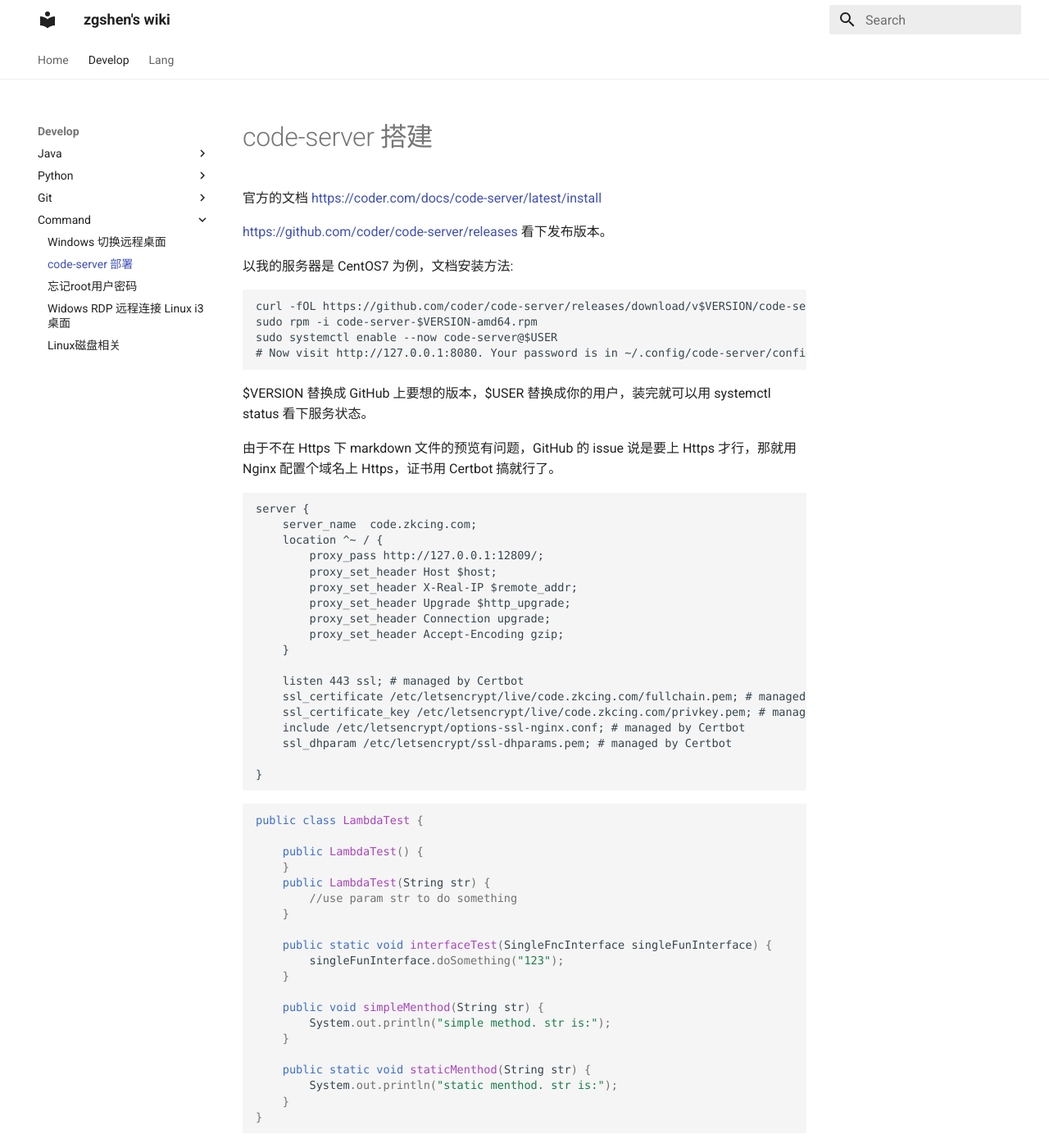
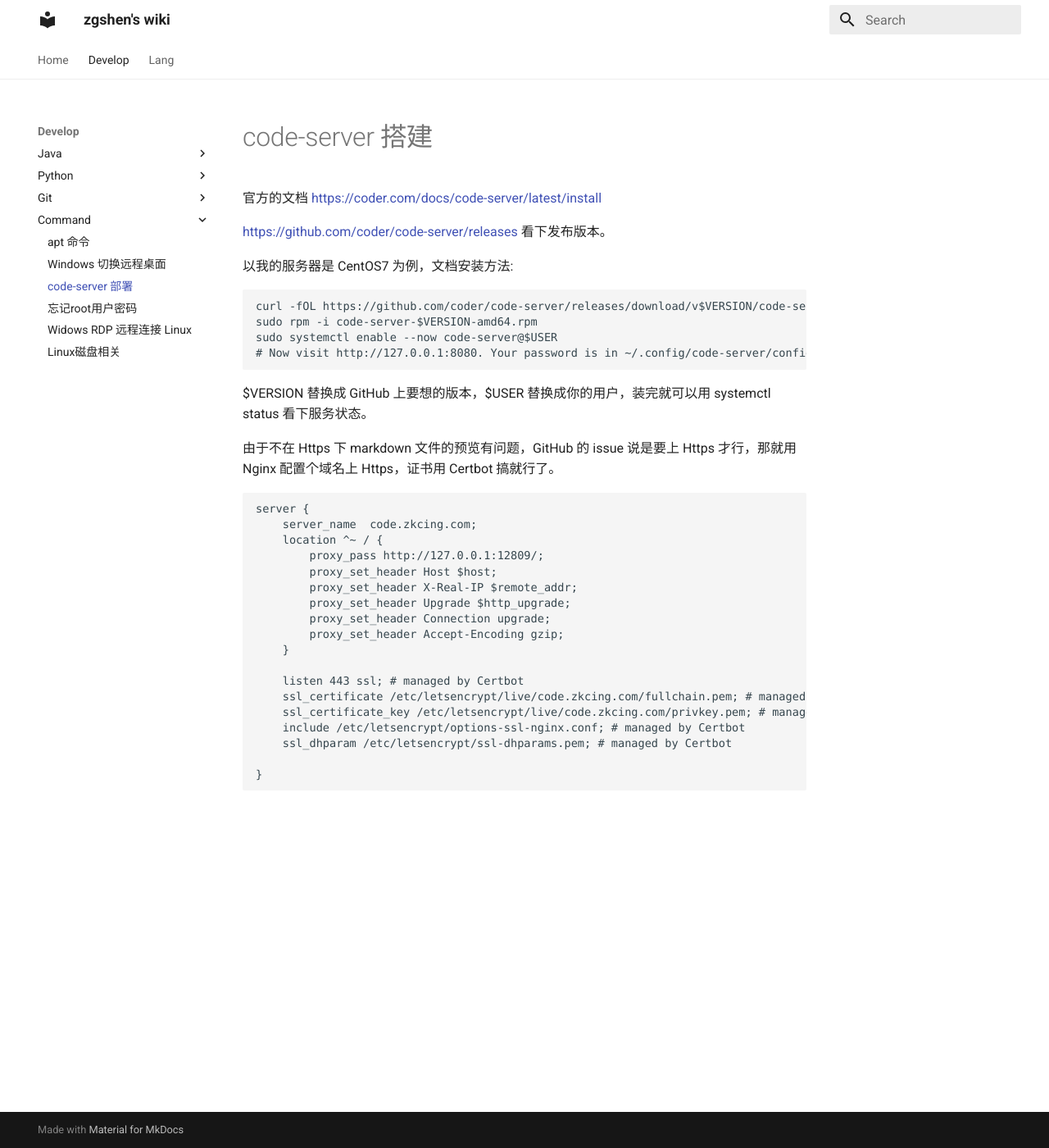
Before and after one commit to zgshen/wiki, an MkDocs documentation site: the page built from docs/develop/command/code-server.md, in a window 1280 px wide and 1400 px high. Shown: the whole window at 82% size. Built offline with MkDocs 1.6.1 and Material for MkDocs 9.7.7, drawn with Linux system fonts in a browser that asks for light colours; some web fonts are replaced.

Commit message:
feat: modify

````diff
--- a/docs/develop/command/code-server.md
+++ b/docs/develop/command/code-server.md
@@ -38,26 +38,3 @@ server {
 
 }
 ```
-
-```java
-public class LambdaTest {
-
-    public LambdaTest() {
-    }
-    public LambdaTest(String str) {
-        //use param str to do something
-    }
-
-    public static void interfaceTest(SingleFncInterface singleFunInterface) {
-        singleFunInterface.doSomething("123");
-    }
-
-    public void simpleMenthod(String str) {
-        System.out.println("simple method. str is:");
-    }
-
-    public static void staticMenthod(String str) {
-        System.out.println("static menthod. str is:");
-    }
-}
-```
--- a/docs/stylesheets/extra.css
+++ /dev/null
@@ -1,11 +0,0 @@
-
-/*customize css*/
-/*
-.md-content {
-    margin-right: 12.1rem;
-}
-*/
-
-.md-typeset h2, .md-typeset h3, .md-typeset h4 {
-    font-weight: 600;
-}
--- a/mkdocs.yml
+++ b/mkdocs.yml
@@ -8,9 +8,10 @@ theme:
       primary: white
     favicon: https://zguishen.com/favicon.ico?v=1.02
     font:
+      text: Roboto
       code: Monaco
 extra_css:
-  - stylesheets/extra.css
+  - assets/css/extra.css
 markdown_extensions:
   - pymdownx.highlight:
       anchor_linenums: true
@@ -35,7 +36,7 @@ nav:
         - Linux: develop/java/interview/Linux.md
         - 数据结构与算法: develop/java/interview/数据结构与算法.md
         - 设计模式: develop/java/interview/设计模式.md
-        - 系统设计: develop/java/interview/系统涉及.md
+        - 系统设计: develop/java/interview/系统设计.md
     - Python:
       - 爬取图片例子: develop/python/爬取图片例子.md
       - Flask读取图片并返回前端: develop/python/flask读取图片.md
@@ -43,10 +44,11 @@ nav:
       - git操作: develop/git/git操作.md
       - git注释规范: develop/git/git注释规范.md
     - Command:
+      - apt 命令: develop/command/apt命令.md
       - Windows 切换远程桌面: develop/command/Windows切换远程桌面.md
       - code-server 部署: develop/command/code-server.md
       - 忘记root用户密码: develop/command/忘记root密码.md
-      - Widows RDP 远程连接 Linux i3 桌面: develop/command/Widows远程连接Linux i3桌面.md
+      - Widows RDP 远程连接 Linux: develop/command/Widows远程连接Linux i3桌面.md
       - Linux磁盘相关: develop/command/Linux磁盘相关.md
   - Lang:
     - 资料: lang/资料.md
````
Also changed, not shown: docs/develop/command/Windows远程连接Linux i3桌面.md (deleted, +0 -74 lines).
